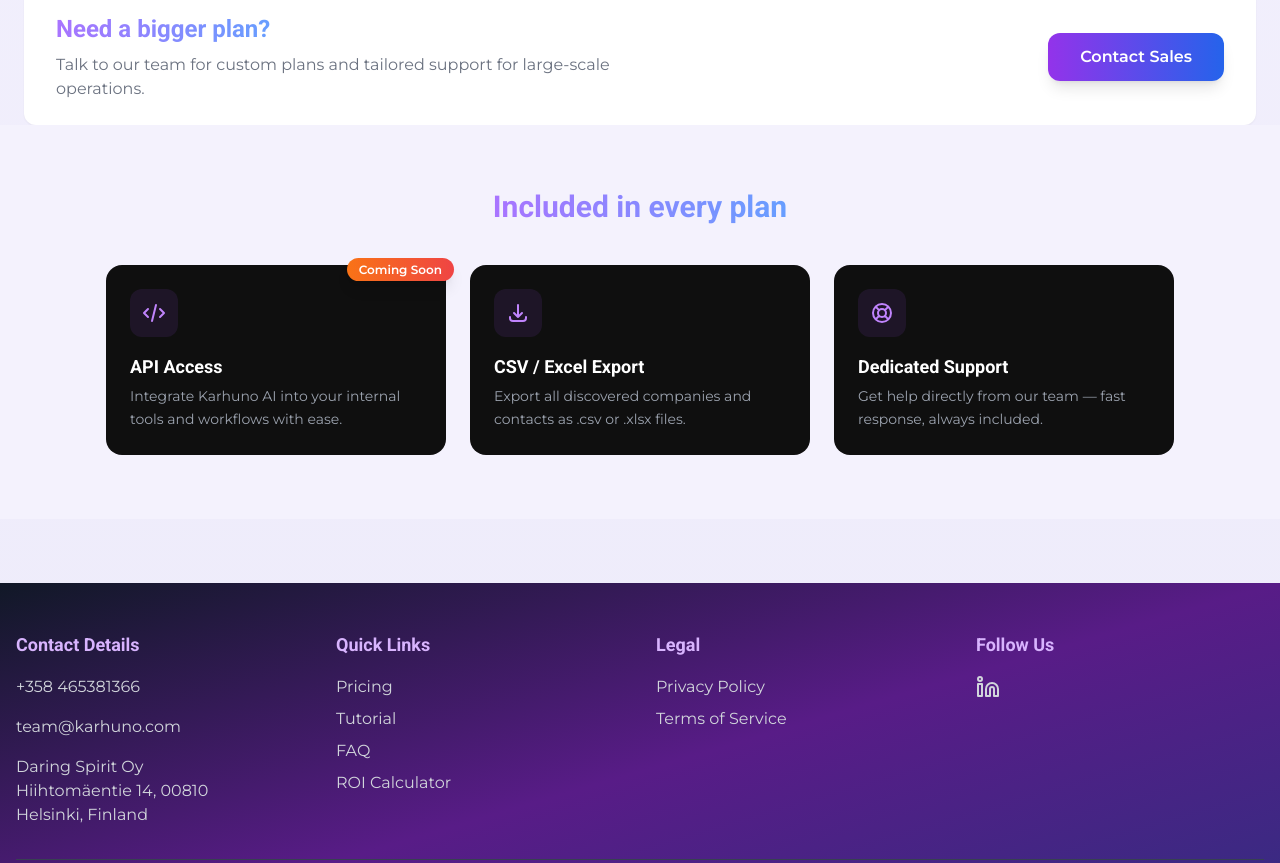
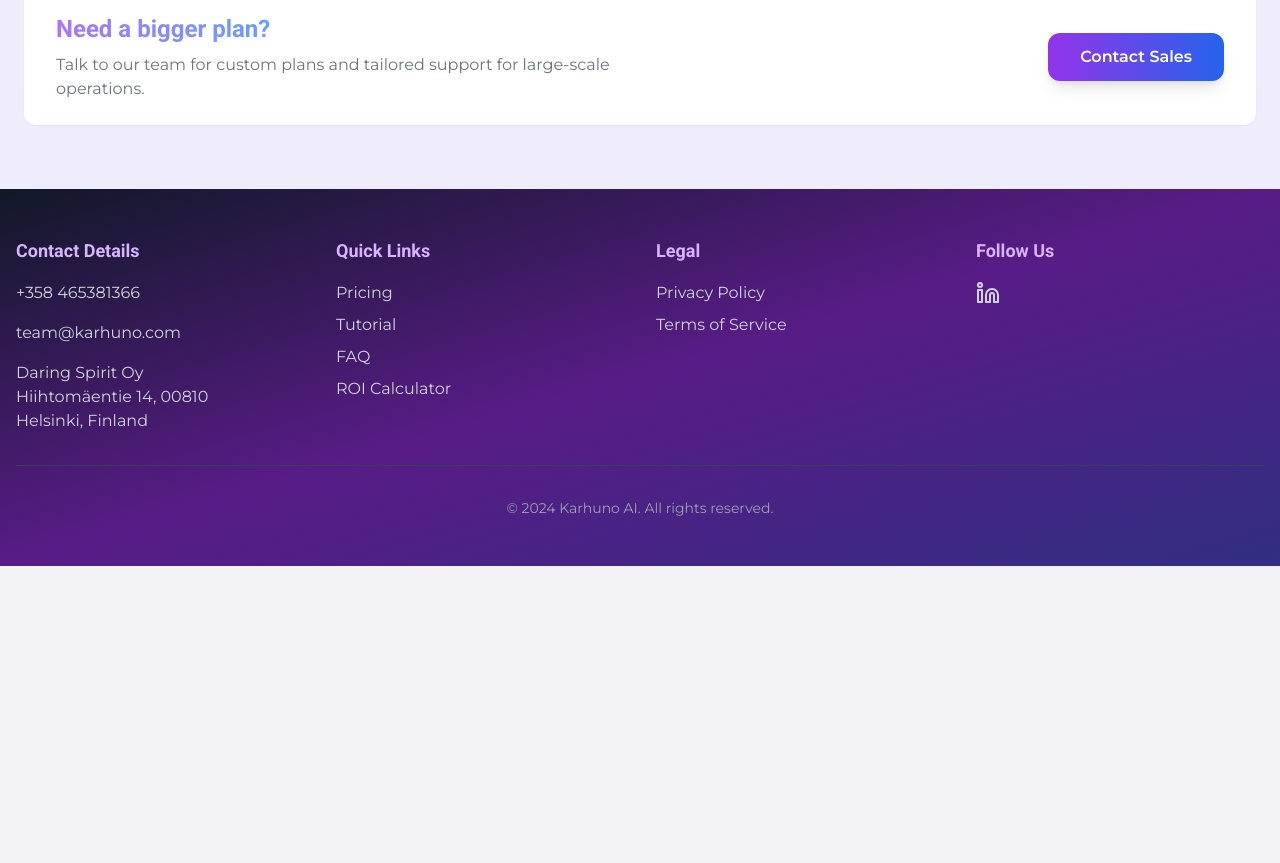
Before and after one commit to dbstepkin/karhuno.com, a Next.js app: page /pricing in a window 1280 px wide. Shown: the part 1320-2183 px from the top of the page. After the commit the page ends 1886 px from the top, so only its background shows below. Built offline with nearby package versions, Linux system fonts and the light colour scheme.

Commit message:
feat: remove 'Included in every plan' section and make entire title colorful

```diff
--- a/src/app/pricing/page.tsx
+++ b/src/app/pricing/page.tsx
@@ -128,8 +128,7 @@
           className="text-center mb-16 px-4"
         >
           <h2 className="text-5xl md:text-6xl lg:text-7xl font-bold font-roboto leading-tight">
-            <span className="bg-gradient-to-r from-[#a974ff] to-[#679eff] bg-clip-text text-transparent">Choose</span>{" "}
-            Your Plan
+            <span className="bg-gradient-to-r from-[#a974ff] to-[#679eff] bg-clip-text text-transparent">Choose Your Plan</span>
           </h2>
           <p className="text-gray-600 mt-6 max-w-2xl mx-auto text-base font-montserrat">
             Select the perfect plan for your business needs
@@ -336,86 +335,6 @@
           </motion.div>
         </div>
 
-        {/* Included Features Section */}
-        <div className="py-16 bg-[#F4F2FD]">
-          <div className="max-w-[1100px] mx-auto px-4">
-            <h2 className="text-3xl font-bold text-center mb-10 font-roboto">
-              <span className="bg-gradient-to-r from-[#a974ff] to-[#679eff] bg-clip-text text-transparent">
-                Included in every plan
-              </span>
-            </h2>
-
-            <div className="flex flex-col md:flex-row justify-center gap-6">
-              {/* API Access Card */}
-              <motion.div
-                initial={{ opacity: 0, y: 20 }}
-                animate={{ opacity: 1, y: 0 }}
-                transition={{ duration: 0.5 }}
-                className="flex-1 bg-[#0F0F0F] p-6 rounded-2xl hover:scale-[1.02] hover:shadow-xl transition-all duration-300 ease-in-out relative"
-              >
-                {/* Coming Soon Badge */}
-                <div className="absolute -top-2 -right-2">
-                  <span className="bg-gradient-to-r from-orange-500 to-red-500 text-white text-xs font-semibold px-3 py-1 rounded-full shadow-lg font-montserrat">
-                    Coming Soon
-                  </span>
-                </div>
-
-                <div className="w-12 h-12 bg-purple-500/10 rounded-xl flex items-center justify-center">
-                  <svg className="w-6 h-6 text-purple-400" fill="none" stroke="currentColor" viewBox="0 0 24 24">
-                    <path strokeLinecap="round" strokeLinejoin="round" strokeWidth={2} d="M10 20l4-16m4 4l4 4-4 4M6 16l-4-4 4-4" />
-                  </svg>
-                </div>
-                <h3 className="text-white text-lg font-semibold mt-4 font-roboto">
-                  API Access
-                </h3>
-                <p className="text-gray-400 mt-1 text-sm leading-relaxed font-montserrat">
-                  Integrate Karhuno AI into your internal tools and workflows with ease.
-                </p>
-              </motion.div>
-
-              {/* CSV Export Card */}
-              <motion.div
-                initial={{ opacity: 0, y: 20 }}
-                animate={{ opacity: 1, y: 0 }}
-                transition={{ duration: 0.5, delay: 0.1 }}
-                className="flex-1 bg-[#0F0F0F] p-6 rounded-2xl hover:scale-[1.02] hover:shadow-xl transition-all duration-300 ease-in-out"
-              >
-                <div className="w-12 h-12 bg-purple-500/10 rounded-xl flex items-center justify-center">
-                  <svg className="w-6 h-6 text-purple-400" fill="none" stroke="currentColor" viewBox="0 0 24 24">
-                    <path strokeLinecap="round" strokeLinejoin="round" strokeWidth={2} d="M4 16v1a3 3 0 003 3h10a3 3 0 003-3v-1m-4-4l-4 4m0 0l-4-4m4 4V4" />
-                  </svg>
-                </div>
-                <h3 className="text-white text-lg font-semibold mt-4 font-roboto">
-                  CSV / Excel Export
-                </h3>
-                <p className="text-gray-400 mt-1 text-sm leading-relaxed font-montserrat">
-                  Export all discovered companies and contacts as .csv or .xlsx files.
-                </p>
-              </motion.div>
-
-              {/* Support Card */}
-              <motion.div
-                initial={{ opacity: 0, y: 20 }}
-                animate={{ opacity: 1, y: 0 }}
-                transition={{ duration: 0.5, delay: 0.2 }}
-                className="flex-1 bg-[#0F0F0F] p-6 rounded-2xl hover:scale-[1.02] hover:shadow-xl transition-all duration-300 ease-in-out"
-              >
-                <div className="w-12 h-12 bg-purple-500/10 rounded-xl flex items-center justify-center">
-                  <svg className="w-6 h-6 text-purple-400" fill="none" stroke="currentColor" viewBox="0 0 24 24">
-                    <path strokeLinecap="round" strokeLinejoin="round" strokeWidth={2} d="M18.364 5.636l-3.536 3.536m0 5.656l3.536 3.536M9.172 9.172L5.636 5.636m3.536 9.192l-3.536 3.536M21 12a9 9 0 11-18 0 9 9 0 0118 0zm-5 0a4 4 0 11-8 0 4 4 0 018 0z" />
-                  </svg>
-                </div>
-                <h3 className="text-white text-lg font-semibold mt-4 font-roboto">
-                  Dedicated Support
-                </h3>
-                <p className="text-gray-400 mt-1 text-sm leading-relaxed font-montserrat">
-                  Get help directly from our team — fast response, always included.
-                </p>
-              </motion.div>
-            </div>
-          </div>
-        </div>
-
       </div>
 
       <Footer />
```
Also changed, not shown: next-env.d.ts.
